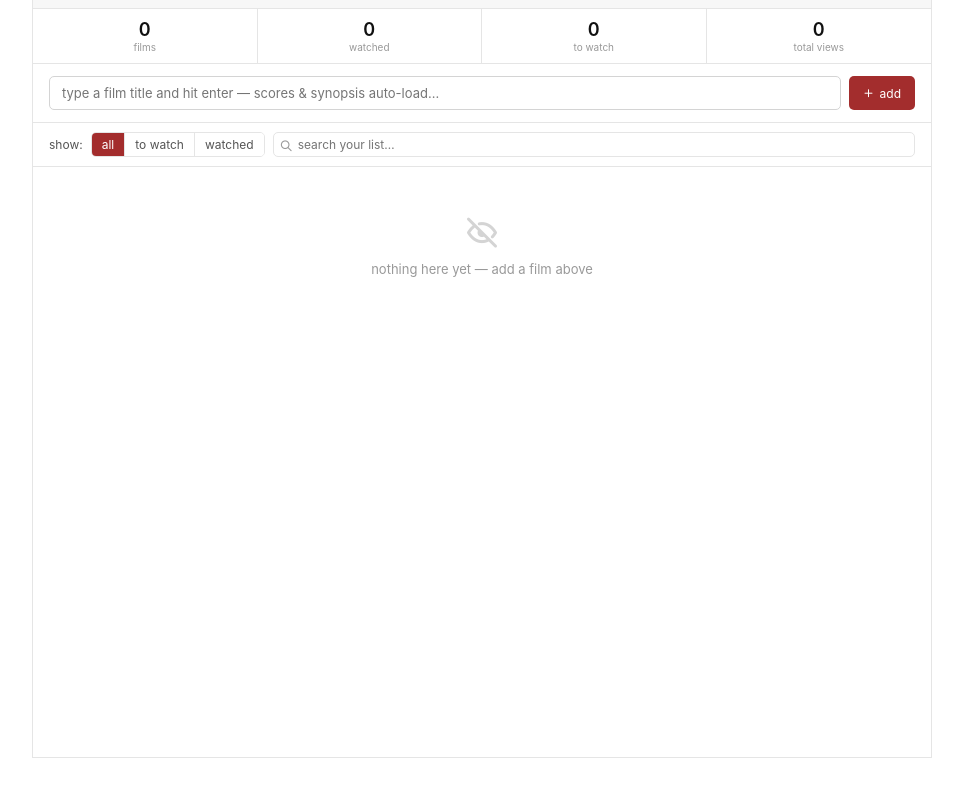
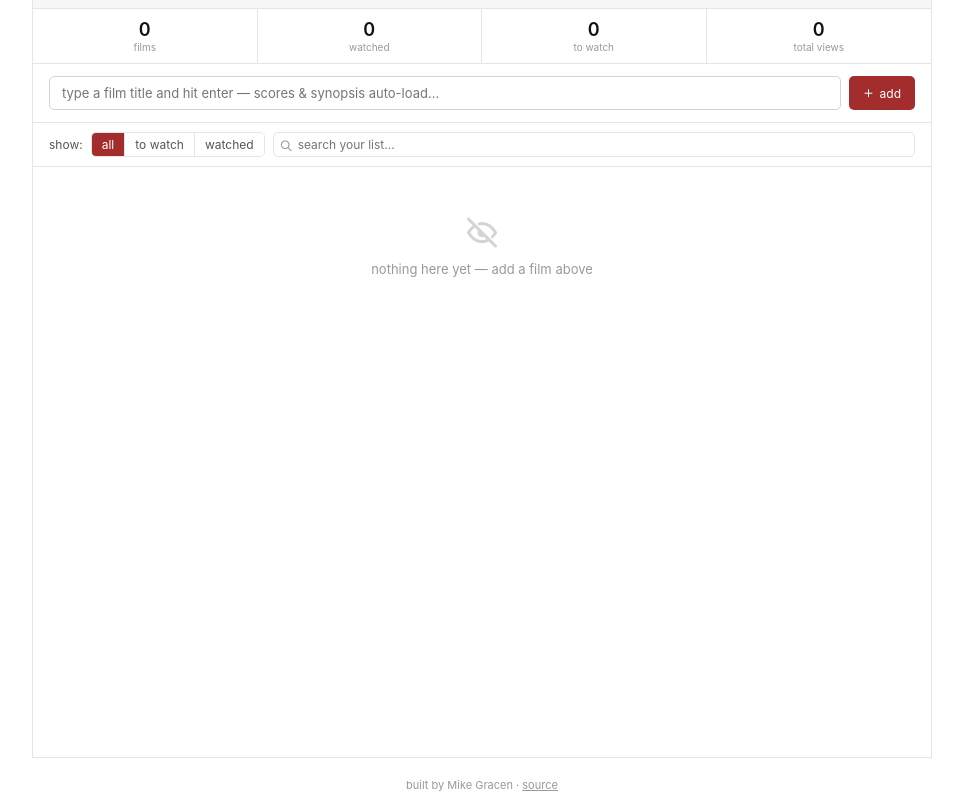
Before and after one commit to mgracen/horror-tracker, a plain HTML site: page index.html in a window 1280 px wide. Shown: the part 42-854 px from the top of the page, without its empty margins (158-1121 px from the left). Before the commit the page ends 800 px from the top, so only its background shows below. Drawn offline with Linux system fonts and the light colour scheme.

Commit message:
Update index.html

```diff
--- a/index.html
+++ b/index.html
@@ -434,5 +434,10 @@ function mainTab(el,tab){
 
 renderList();
 </script>
+
+<div style="text-align:center;padding:20px;font-size:11px;color:#999">
+  built by Mike Gracen · <a href="https://github.com/mgracen/horror-tracker" style="color:#999">source</a>
+</div>
+
 </body>
 </html>
```
